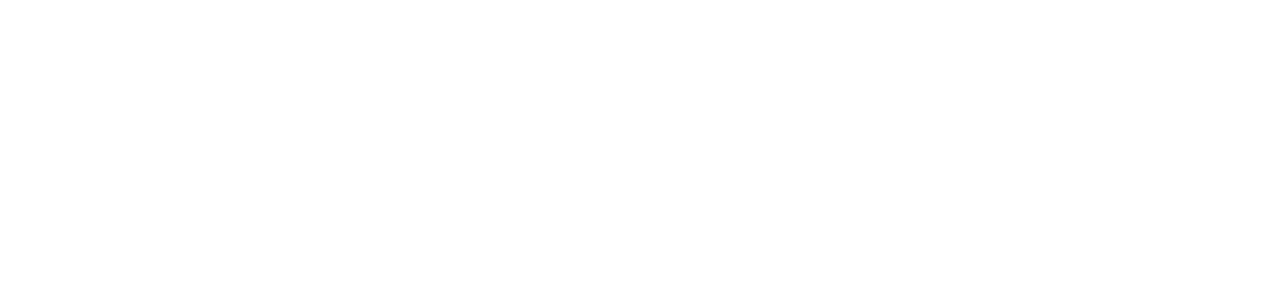
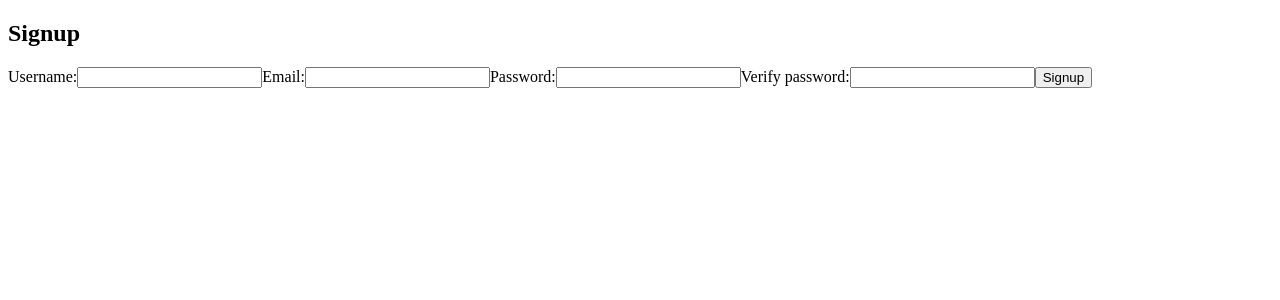
Before and after one commit to Jessocxz98/Chitter-Challenge-MERN, a React (Create React App) app in the folder client/: page /sign-up in a window 1280 px wide. Shown: the top 300 px of the page. Built offline with nearby package versions, Linux system fonts and the light colour scheme; the HTML template or start-up script is replaced by a standard one.

Commit message:
HE - Adding signup form

```diff
--- /dev/null
+++ b/client/public/index.html
@@ -0,0 +1,11 @@
+<!DOCTYPE html>
+<html lang="en">
+  <head>
+    <meta charset="utf-8" />
+  </head>
+  <body class="box">
+    <!-- <section class="area"> -->
+    <div id="root"></div>
+    <!-- </section> -->
+  </body>
+</html>
--- a/client/src/App.js
+++ b/client/src/App.js
@@ -1,7 +1,17 @@
+import { BrowserRouter as Router, Routes, Route } from 'react-router-dom';
+
+import { SignupForm } from './authentication/signup_form';
+
 function App() {
   return (
-    <div className="App">
+    <div className="area">
+    <Router>
+      <Routes>
+        <Route path='/sign-up' element={<SignupForm />} />
+      </Routes>
+    </Router>
     </div>
+
   );
 }
 
--- /dev/null
+++ b/client/src/authentication/signup_form.js
@@ -0,0 +1,75 @@
+import { useState } from 'react'
+import api from '../axios/api';
+import { ValidUsername, ValidEmail, ValidPassword } from './validation'
+
+export const SignupForm = () => {
+  const [username, setUsername] = useState('');
+  const [email, setEmail] = useState('');
+  const [password, setPassword] = useState('');
+  const [verifyPassword, setVerifyPassword] = useState('');
+
+  const [ usernameError, setUsernameError ] = useState('');
+  const [ emailError, setEmailError ] = useState('');
+  const [ passwordError, setPasswordError ] = useState('');
+
+  const handleSubmit = (e) => {
+    e.preventDefault();
+
+    if (ValidUsername(username) !== true ) return setUsernameError(ValidUsername(username));
+    if (ValidEmail(email) !== true ) return setEmailError(ValidEmail(email));
+    if (ValidPassword(password, verifyPassword) !== true ) return setPasswordError(ValidPassword(password));
+
+    const user = { username, email, password };
+
+    const postData = async () => {
+      try {
+        const res = await api.post('/users/signup', user)
+        console.log(res)
+        return res
+      }
+      catch (err) {
+        console.log(err)
+      }
+    }
+    postData();
+  }
+
+  return (
+    <div className="signup_section">
+      <h2 className="title">Signup</h2>
+      <form action='POST' className="signup_form" onSubmit={handleSubmit}>
+        <label>Username:</label>
+        <input
+          type="text"
+          onChange={(e) => setUsername(e.target.value)}
+          required
+        />
+        { usernameError && <p className='validation_error'>{usernameError}</p> }
+        <label>Email:</label>
+        <input
+          type="email"
+          onChange={(e) => setEmail(e.target.value)}
+          required
+        />
+        { emailError && <p className='validation_error'>{emailError}</p> }
+        <label>Password:</label>
+        <input
+          type="password"
+          onChange={(e) => setPassword(e.target.value)}
+          required
+        />
+        <label>Verify password:</label>
+        <input
+          type="password"
+          onChange={(e) => setVerifyPassword(e.target.value)}
+          required
+        />
+        { passwordError && <p className='validation_error'>{passwordError}</p> }
+        <input
+          type="submit"
+          value='Signup'
+        />
+      </form>
+    </div>
+  );
+}
--- /dev/null
+++ b/client/src/authentication/validation.js
@@ -0,0 +1,21 @@
+import Validator from 'validator';
+
+export const ValidUsername = (username) => {
+  let valid = true;
+  if (username.length < 4) return 'Username must be at least 4 characters';
+  if (username.length > 15) return 'Username must not have more than 15 characters';
+  return valid;
+}
+
+export const ValidEmail = (email) => {
+  let valid = true;
+  if (!Validator.isEmail(email)) return 'Please enter a valid email';
+  return valid;
+}
+
+export const ValidPassword = (password, passwordToMatch) => {
+  let valid = true;
+  if (password.length < 8) return 'Password must be at least 8 characters';
+  if (password !== passwordToMatch) return 'Passwords do not match';
+  return valid;
+}
--- /dev/null
+++ b/client/src/axios/api.js
@@ -0,0 +1,7 @@
+import axios from "axios";
+
+const api = axios.create({
+  baseURL: 'http://localhost:5000'
+})
+
+export default api;
```
Also changed, not shown: client/src/authentication/signup.js (added, +8 -0 lines).
